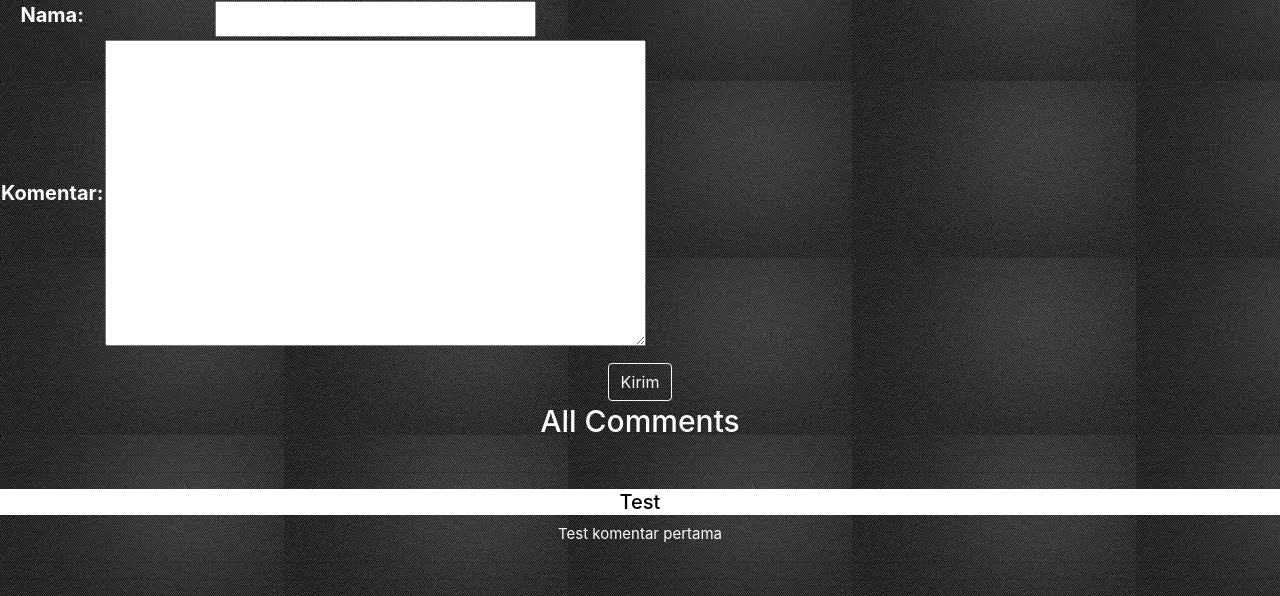
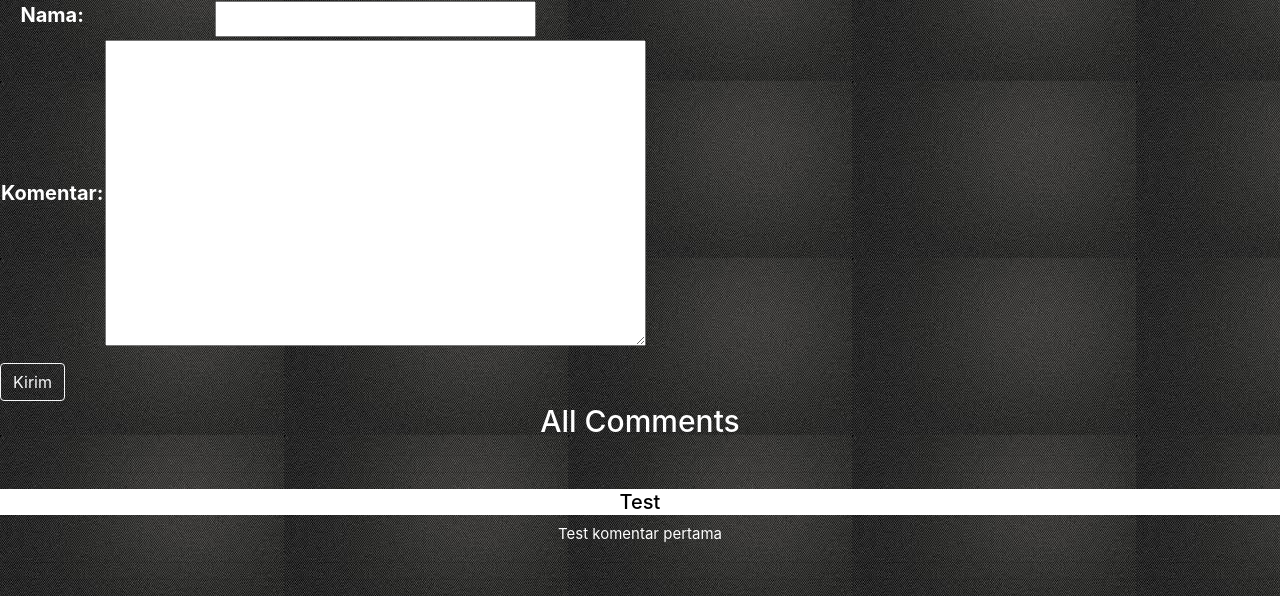
Before and after one commit to DickyAndi14/testblog, a Django app: page / in a window 1280 px wide. Shown: the part 3282-3878 px from the top of the page. Run offline with Django 3.2, Linux system fonts and the light colour scheme; data comes from the database, SQL or seed files in the repository; some libraries are stand-ins or nearby versions.

Commit message:
Update dashboard.html

```diff
--- a/myaccount/templates/account/dashboard.html
+++ b/myaccount/templates/account/dashboard.html
@@ -59,20 +59,21 @@
             <a href="/upload/?nama=Squier+Gitar+Elektrik"><button class="btn btn-primary">Baca Selengkapnya</button></a>
         </div>
             <hr style="border-bottom: 15px solid;">
+
         <br>
         <div style="font-size: xx-large; font-weight: bolder; color: white; " class="all">
             <hr>
             <hr>
             <hr>
-                <h3 style="font-weight: bolder; color: white; font-size: 30px;">Tulis Komentar</h3>
+            <h3 style="font-weight: bolder; color: white; font-size: 30px; ">Tulis Komentar</h3>
             <hr>
             <hr>
             <form method="POST">
                 {% csrf_token %}
-                <table style="font-size: 20px; margin-right: 10px;">
+            <table style="font-size: 20px; margin-right: 20px;">
                 {{post_form.as_table}}
             </table>
-                <button style="margin-right: 1230;" class="btn btn-outline-light" type="submit">Kirim</button>
+            <button style="margin-right: 1230px;" class="btn btn-outline-light" type="submit">Kirim</button>
         </form>
 
 
```
Lines whose indentation alone changed are shown as unchanged.
